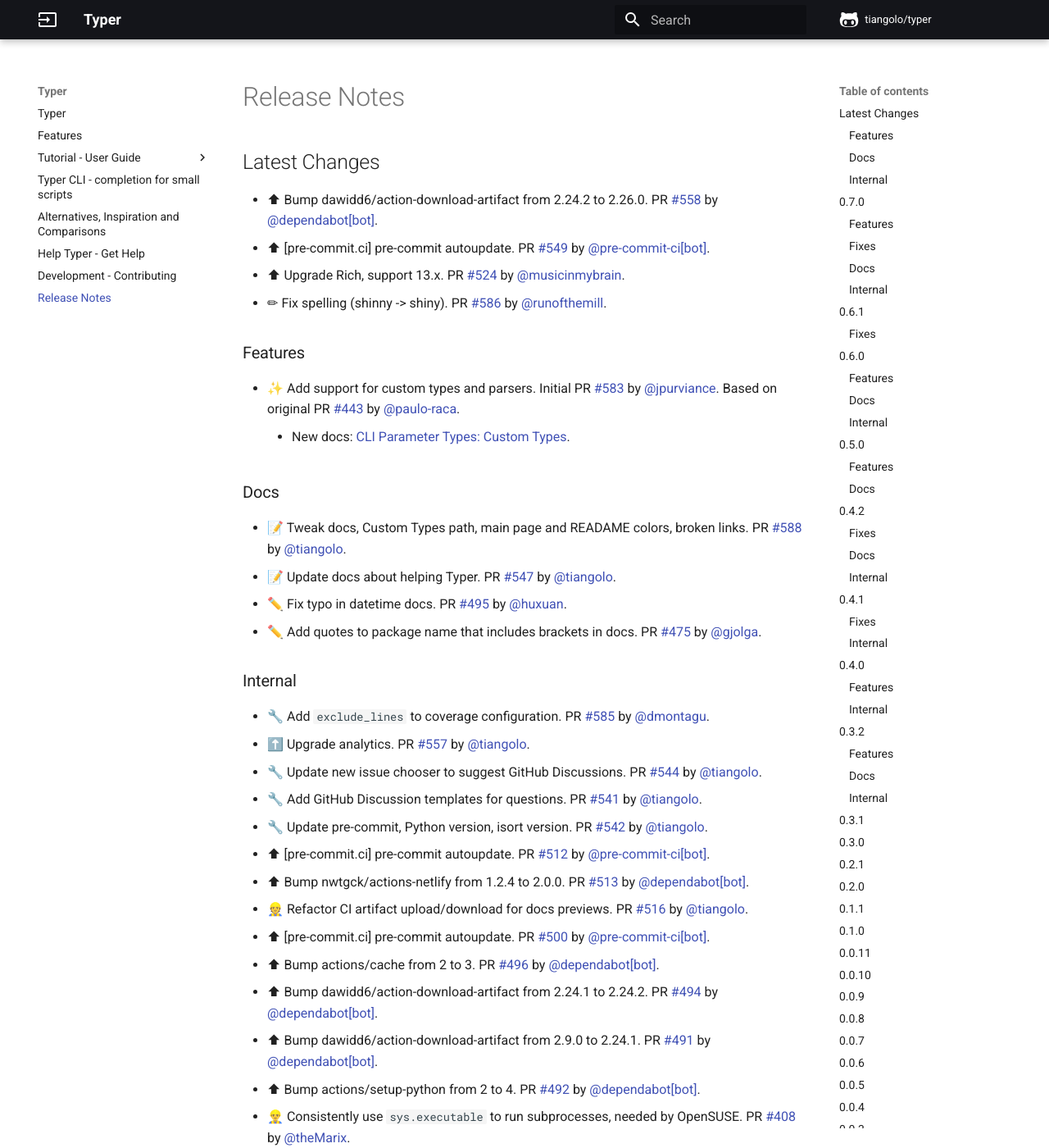
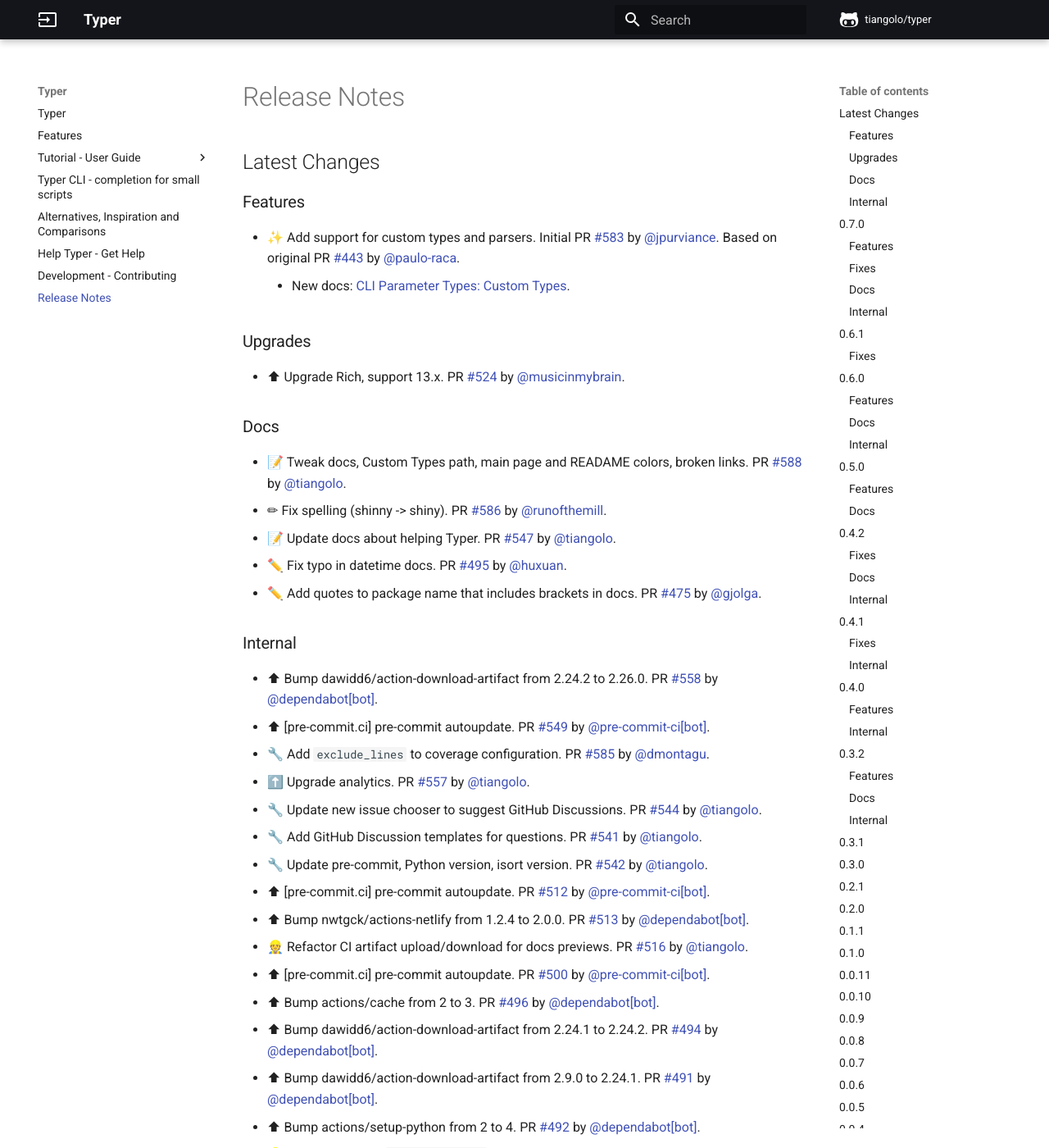
Before and after one commit to RED0731/red_pythonTyper, an MkDocs documentation site: the page built from docs/release-notes.md, in a window 1280 px wide and 1400 px high. Shown: the whole window at 82% size. Built offline with MkDocs 1.6.1 and Material for MkDocs 9.7.7, drawn with Linux system fonts in a browser that asks for light colours; comment, search, counter and statistics services are not loaded; part of the change alters nothing that is shown.

Commit message:
📝 Update release notes

```diff
--- a/docs/release-notes.md
+++ b/docs/release-notes.md
@@ -1,9 +1,4 @@
 ## Latest Changes
-
-* ⬆ Bump dawidd6/action-download-artifact from 2.24.2 to 2.26.0. PR [#558](https://github.com/tiangolo/typer/pull/558) by [@dependabot[bot]](https://github.com/apps/dependabot).
-* ⬆ [pre-commit.ci] pre-commit autoupdate. PR [#549](https://github.com/tiangolo/typer/pull/549) by [@pre-commit-ci[bot]](https://github.com/apps/pre-commit-ci).
-* ⬆ Upgrade Rich, support 13.x. PR [#524](https://github.com/tiangolo/typer/pull/524) by [@musicinmybrain](https://github.com/musicinmybrain).
-* ✏ Fix spelling (shinny -> shiny). PR [#586](https://github.com/tiangolo/typer/pull/586) by [@runofthemill](https://github.com/runofthemill).
 
 
 ### Features
@@ -11,15 +6,22 @@
 * ✨ Add support for custom types and parsers. Initial PR [#583](https://github.com/tiangolo/typer/pull/583) by [@jpurviance](https://github.com/jpurviance). Based on original PR [#443](https://github.com/tiangolo/typer/pull/443) by [@paulo-raca](https://github.com/paulo-raca).
     * New docs: [CLI Parameter Types: Custom Types](https://typer.tiangolo.com/tutorial/parameter-types/custom-types/).
 
+### Upgrades
+
+* ⬆ Upgrade Rich, support 13.x. PR [#524](https://github.com/tiangolo/typer/pull/524) by [@musicinmybrain](https://github.com/musicinmybrain).
+
 ### Docs
 
 * 📝 Tweak docs, Custom Types path, main page and READAME colors, broken links. PR [#588](https://github.com/tiangolo/typer/pull/588) by [@tiangolo](https://github.com/tiangolo).
+* ✏ Fix spelling (shinny -> shiny). PR [#586](https://github.com/tiangolo/typer/pull/586) by [@runofthemill](https://github.com/runofthemill).
 * 📝 Update docs about helping Typer. PR [#547](https://github.com/tiangolo/typer/pull/547) by [@tiangolo](https://github.com/tiangolo).
 * ✏️ Fix typo in datetime docs. PR [#495](https://github.com/tiangolo/typer/pull/495) by [@huxuan](https://github.com/huxuan).
 * ✏️ Add quotes to package name that includes brackets in docs. PR [#475](https://github.com/tiangolo/typer/pull/475) by [@gjolga](https://github.com/gjolga).
 
 ### Internal
 
+* ⬆ Bump dawidd6/action-download-artifact from 2.24.2 to 2.26.0. PR [#558](https://github.com/tiangolo/typer/pull/558) by [@dependabot[bot]](https://github.com/apps/dependabot).
+* ⬆ [pre-commit.ci] pre-commit autoupdate. PR [#549](https://github.com/tiangolo/typer/pull/549) by [@pre-commit-ci[bot]](https://github.com/apps/pre-commit-ci).
 * 🔧 Add `exclude_lines` to coverage configuration. PR [#585](https://github.com/tiangolo/typer/pull/585) by [@dmontagu](https://github.com/dmontagu).
 * ⬆️ Upgrade analytics. PR [#557](https://github.com/tiangolo/typer/pull/557) by [@tiangolo](https://github.com/tiangolo).
 * 🔧 Update new issue chooser to suggest GitHub Discussions. PR [#544](https://github.com/tiangolo/typer/pull/544) by [@tiangolo](https://github.com/tiangolo).
```
